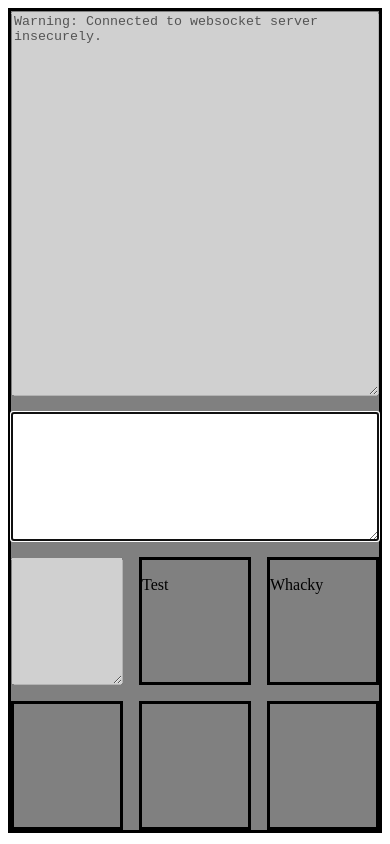
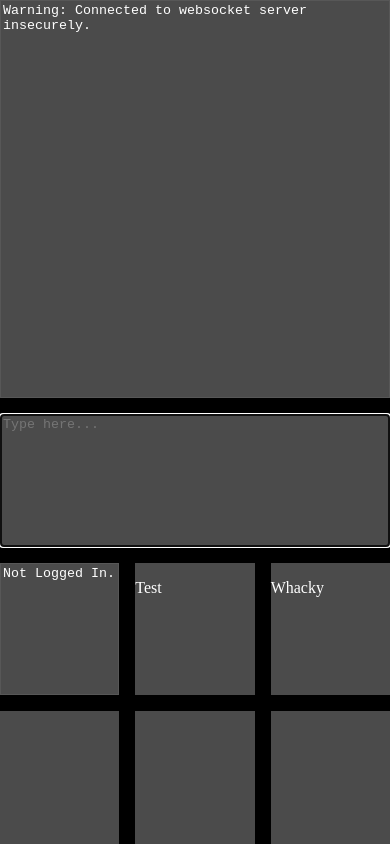
Before and after one commit to KProskuryakov/ts-websocket-playground, a website built with webpack: page public/index.html in a window 390 px wide. Built offline with nearby package versions, Linux system fonts and the light colour scheme; no server answers; files whose address does not match are found by name.

Commit message:
Try again to fix resizing issues and enter on mobile

```diff
--- a/public/index.css
+++ b/public/index.css
@@ -1,12 +1,17 @@
+body {
+  margin: 0;
+  background-color: black;
+  color: white;
+}
+
 .wrapper {
   display: grid;
   grid-template-columns: 1fr 1fr 1fr;
   grid-template-rows: 3fr 1fr 1fr 1fr;
   grid-gap: 1rem;
-  padding: 0;
-  padding: 0;
-  margin: 0;
-  height: 97vh;
+  height: 100%;
+  width: 100%;
+  position: fixed;
 }
 
 .wide3 {
@@ -14,7 +19,12 @@
   grid-column-end: 4;
 }
 
-div {
-  background-color: gray;
-  border: solid;
+textarea {
+  color: white;
+  background-color: rgb(75, 75, 75);
+  resize: none;
 }
+
+div > div {
+  background-color: rgb(75, 75, 75);
+}
--- a/public/index.html
+++ b/public/index.html
@@ -10,8 +10,8 @@
 <body>
   <div class="wrapper">
     <textarea class="wide3" id="output-text" disabled readonly></textarea>
-    <textarea class="wide3" id="input-text" rows="1" cols="50" autofocus></textarea>
-    <textarea id="online-list" rows="4" cols="18" disabled readonly></textarea>
+    <textarea class="wide3" id="input-text" autofocus placeholder="Type here..."></textarea>
+    <textarea id="online-list" disabled readonly>Not Logged In.</textarea>
     <div>
       <p>Test</p>
     </div>
--- a/src/client/Client.ts
+++ b/src/client/Client.ts
@@ -27,7 +27,7 @@ function receiveMessage(event: MessageEvent<any>) {
     out.scrollTop = out.scrollHeight;
   } else if (msg.type === 'online') {
     onlineUsers = new Set(msg.users);
-    onl.textContent = Array.from(onlineUsers).sort().join('\n');
+    onl.textContent = "Online Users: \n" + Array.from(onlineUsers).sort().join('\n');
     loggedIn = true;
   } else if (msg.type === 'login') {
     onlineUsers.add(msg.name);
@@ -49,7 +49,7 @@ function sendMessage(msg: Message) {
 }
 
 inp.addEventListener('keypress', (event) => {
-  if (event.key == 'Enter' && !event.shiftKey) {
+  if ((event.key == 'Enter' || event.keyCode === 13) && !event.shiftKey) {
 
     //Stops enter from creating a new line in the textbox
     event.preventDefault();
```
